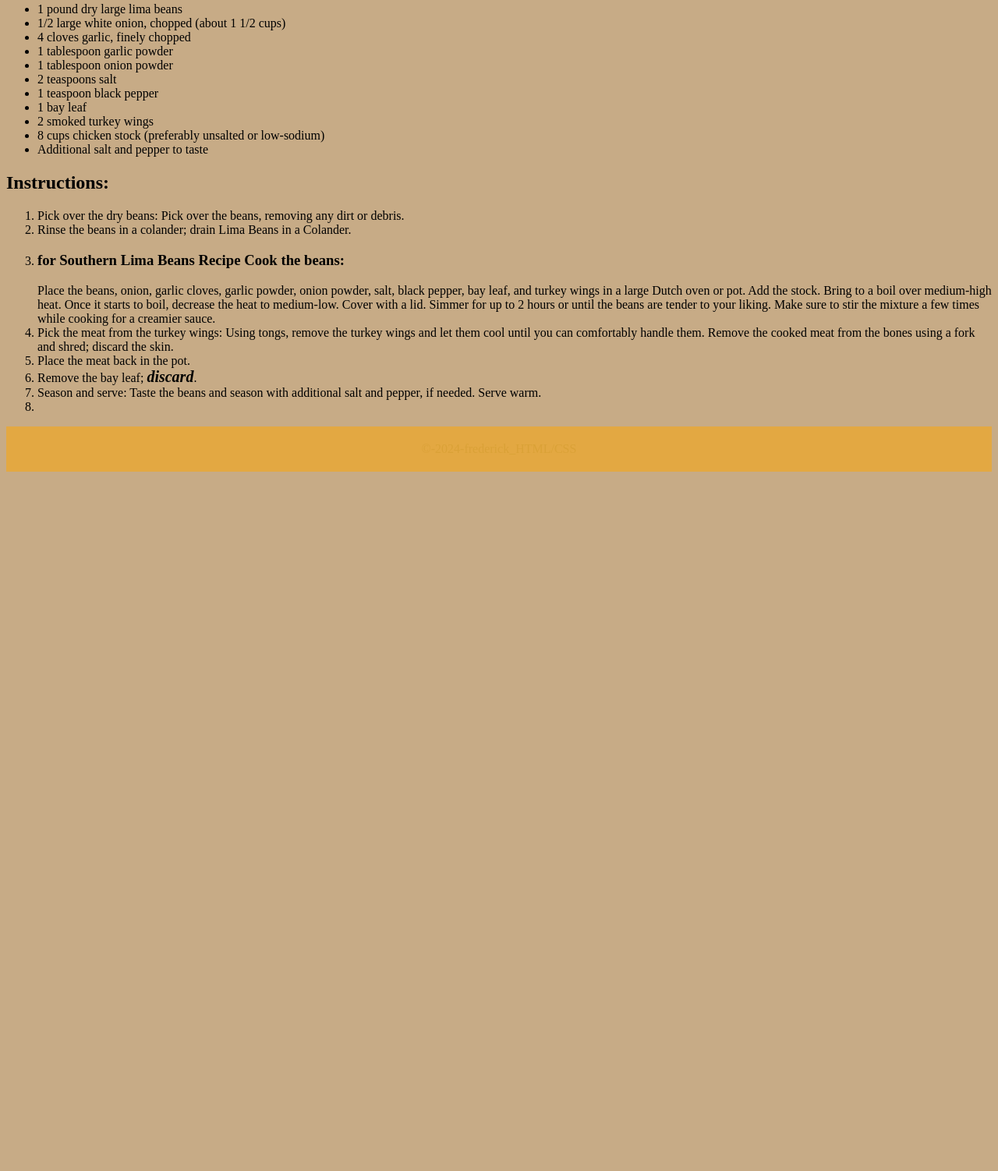
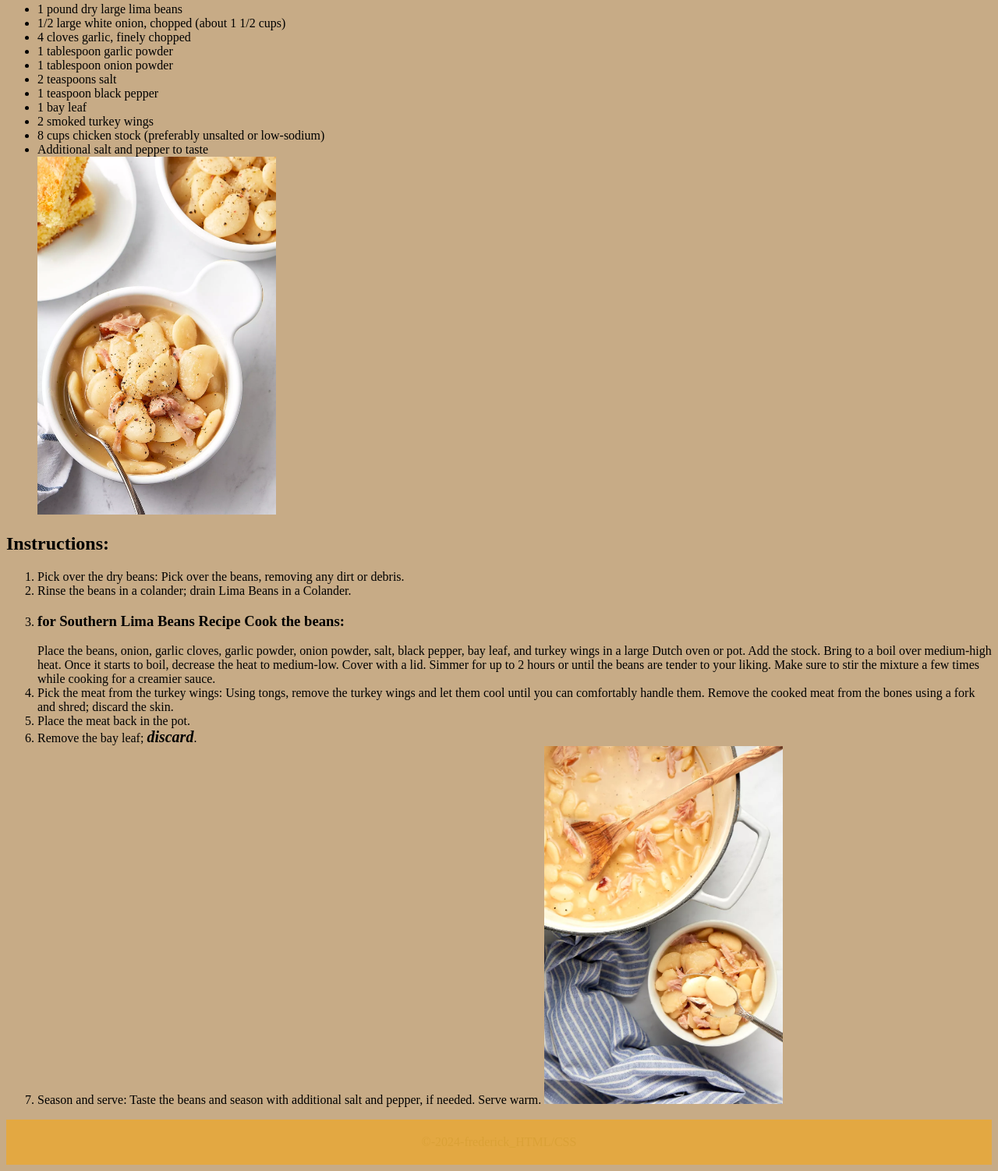
Before and after one commit to franklinrmt/EZ-RECIPES, a plain HTML site: page sources/pages/Creamy_Southern_Lima_Beans.html in a window 1280 px wide. Shown: the part 319-1821 px from the top of the page at 78% size. Before the commit the page ends 932 px from the top, so only its background shows below. Drawn offline with Linux system fonts and the light colour scheme.

Commit message:
added images

```diff
--- a/sources/pages/Creamy_Southern_Lima_Beans.html
+++ b/sources/pages/Creamy_Southern_Lima_Beans.html
@@ -43,6 +43,7 @@
       <li>2 smoked turkey wings</li>
       <li>8 cups chicken stock (preferably unsalted or low-sodium)</li>
       <li>Additional salt and pepper to taste</li>
+      <img src="../images/Creamy-Lima-Beans-01.webp" alt="cooked Limabeans in a white bowl" class="small">
     </ul>
     <h2>Instructions:</h2>
     <ol>
@@ -71,8 +72,9 @@
       <li>
         Season and serve: Taste the beans and season with additional salt and
         pepper, if needed. Serve warm.
+        <img src="../images/Creamy-Lima-Beans-02.webp" alt="cooked lima beans in browth served i a white bowl" class="small">
       </li>
-      <li></li>
+
     </ol>
 
     <footer>&copy-2024-frederick_HTML/CSS</footer>
```
